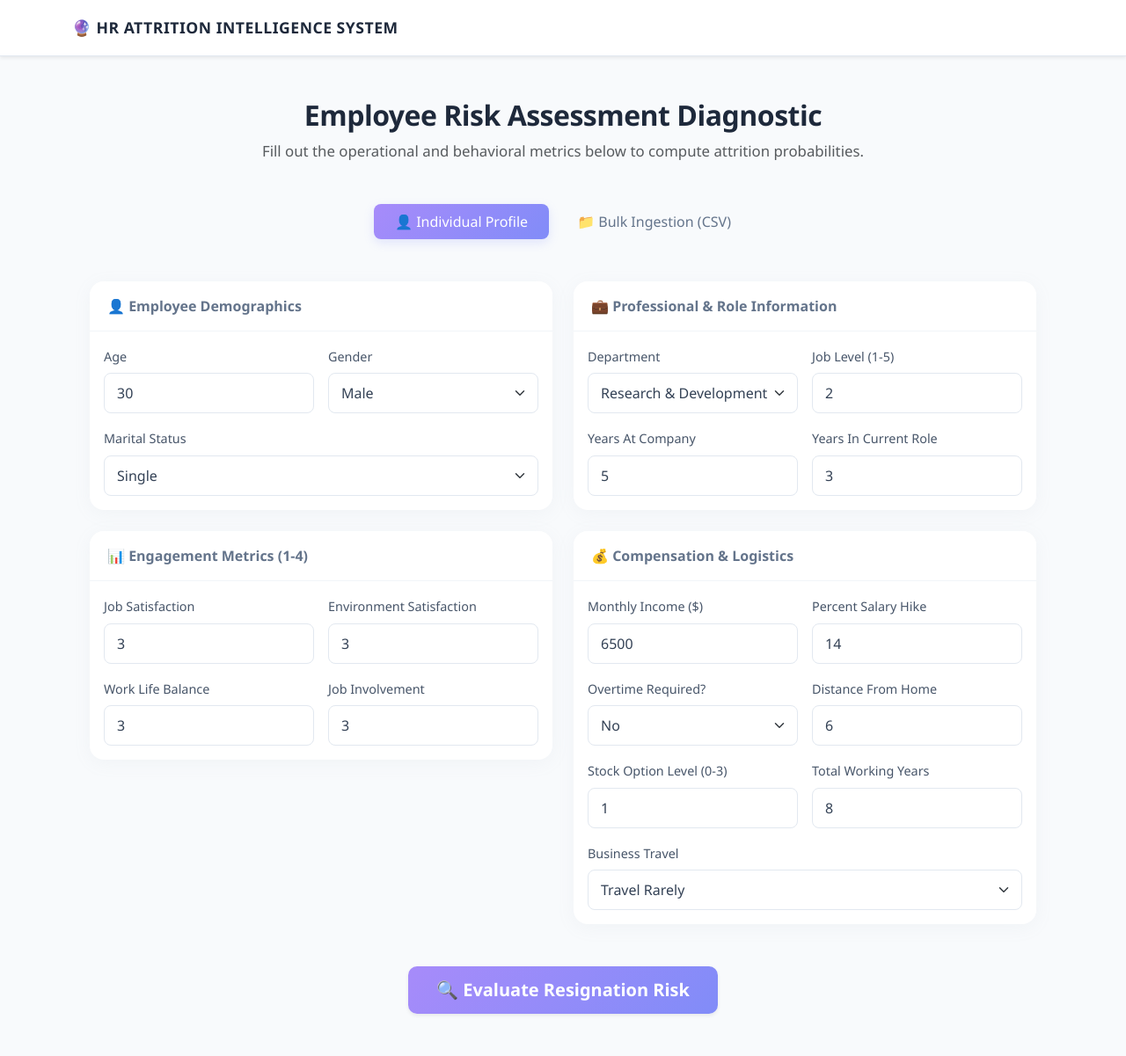
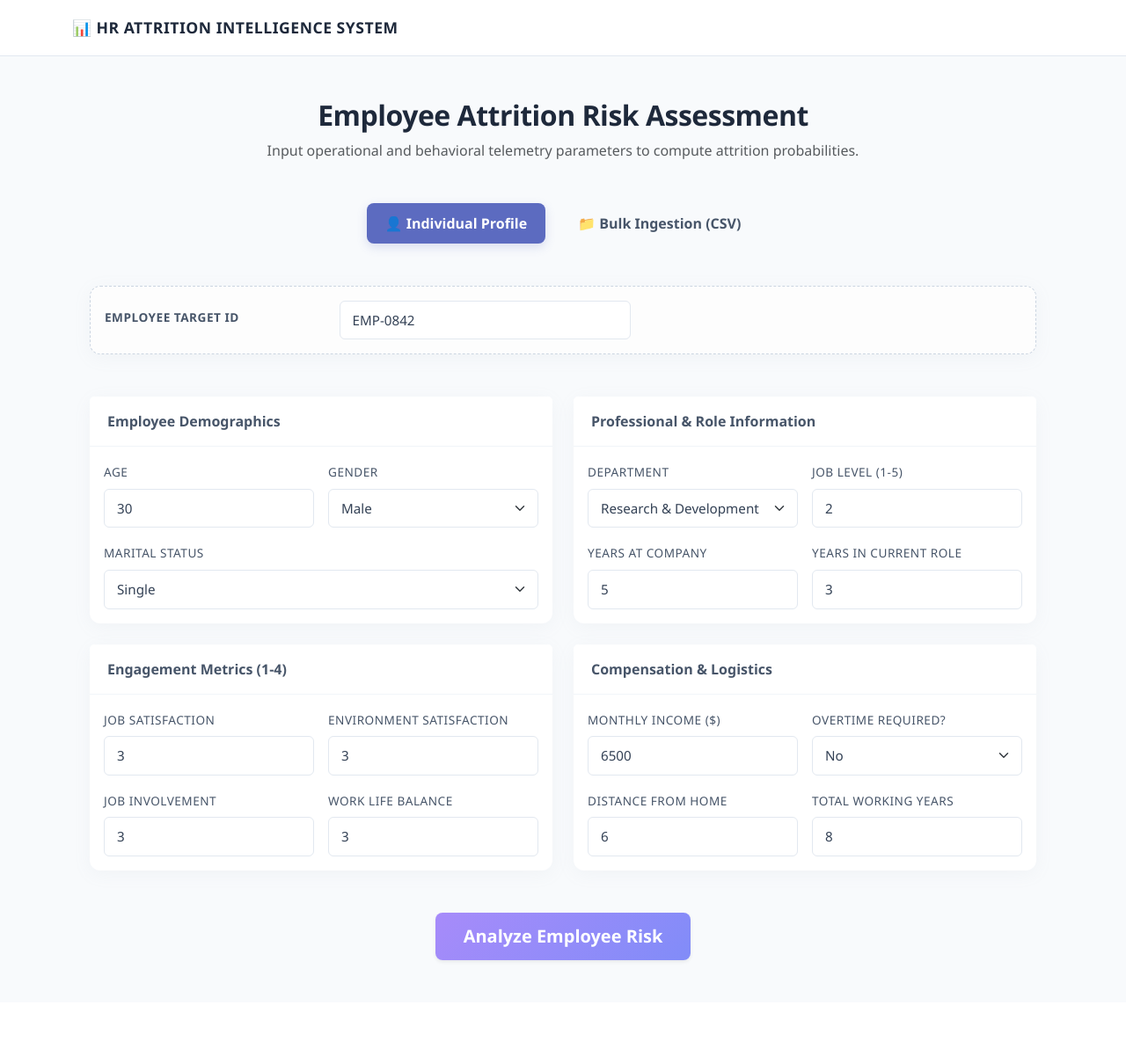
Before and after one commit to Sphurrthinaaidu-09/HR-Attrition-System, a Flask app: page / in a window 1280 px wide. Shown: the whole page at 88% size. After the commit the page ends 1095 px from the top, so only its background shows below. Run offline with Flask 3, Linux system fonts and the light colour scheme; some libraries are stand-ins or nearby versions.

Commit message:
Update index.html

```diff
--- a/templates/index.html
+++ b/templates/index.html
@@ -7,106 +7,104 @@
     <link href="https://cdn.jsdelivr.net/npm/bootstrap@5.3.0/dist/css/bootstrap.min.css" rel="stylesheet">
     <style>
         body { background-color: #f8fafc; color: #334155; font-family: 'Segoe UI', sans-serif; }
-        .card { border: none; border-radius: 16px; box-shadow: 0 4px 20px rgba(148, 163, 184, 0.08); margin-bottom: 24px; background-color: #ffffff; }
-        .card-header { background-color: #ffffff; font-weight: 600; border-bottom: 1px solid #f1f5f9; color: #64748b; padding: 16px 20px; border-top-left-radius: 16px !important; border-top-right-radius: 16px !important; }
-
-        /* Light/Pastel Theme Mode Navigation Pills */
-        .nav-pills .nav-link { color: #64748b; font-weight: 500; border-radius: 8px; transition: all 0.2s; }
-        .nav-pills .nav-link.active { background: linear-gradient(135deg, #a78bfa 0%, #818cf8 100%); color: #ffffff; box-shadow: 0 4px 12px rgba(129, 140, 248, 0.2); }
-
-        /* Light & Elegant Primary CTA Button */
-        .btn-predict { background: linear-gradient(135deg, #a78bfa 0%, #818cf8 100%); color: #ffffff; border: none; font-weight: 600; padding: 12px 32px; border-radius: 10px; transition: all 0.2s; }
+        .card { border: none; border-radius: 12px; box-shadow: 0 4px 20px rgba(148, 163, 184, 0.08); margin-bottom: 24px; background-color: #ffffff; }
+        .card-header { background-color: #ffffff; font-weight: 600; border-bottom: 1px solid #f1f5f9; color: #475569; padding: 16px 20px; border-top-left-radius: 12px; border-top-right-radius: 12px; }
+        .nav-pills .nav-link { color: #475569; font-weight: 600; border-radius: 8px; background-color: transparent; border: 1px solid transparent; padding: 10px 20px; transition: all 0.2s; }
+        .nav-pills .nav-link.active { background-color: #5c6bc0 !important; color: #ffffff !important; box-shadow: 0 4px 12px rgba(92, 107, 192, 0.2); }
+        .btn-predict { background: linear-gradient(135deg, #a78bfa 0%, #818cf8 100%); color: #ffffff; border: none; font-weight: 600; padding: 12px 32px; border-radius: 8px; transition: all 0.2s; }
         .btn-predict:hover { transform: translateY(-1px); box-shadow: 0 6px 20px rgba(129, 140, 248, 0.25); color: #ffffff; }
-
-        .form-label { font-weight: 500; font-size: 0.9rem; color: #475569; }
-        .form-control, .form-select { border: 1px solid #e2e8f0; border-radius: 8px; padding: 10px 14px; color: #334155; }
-        .form-control:focus, .form-select:focus { border-color: #a78bfa; box-shadow: 0 0 0 3px rgba(167, 139, 250, 0.15); }
+        .form-label { font-weight: 500; font-size: 0.85rem; color: #475569; text-transform: uppercase; letter-spacing: 0.5px; }
+        .form-control, .form-select { border: 1px solid #e2e8f0; border-radius: 6px; padding: 10px 14px; color: #334155; font-size: 0.95rem; }
         .navbar { background-color: #ffffff !important; border-bottom: 1px solid #e2e8f0; }
         .navbar-brand { color: #1e293b !important; font-weight: 700; font-size: 1.1rem; letter-spacing: 0.5px; }
     </style>
 </head>
 <body>
-    <nav class="navbar shadow-sm py-3">
-        <div class="container"><span class="navbar-brand mb-0 h1">🔮 HR ATTRITION INTELLIGENCE SYSTEM</span></div>
+    <nav class="navbar py-3">
+        <div class="container"><span class="navbar-brand mb-0 h1">📊 HR ATTRITION INTELLIGENCE SYSTEM</span></div>
     </nav>
 
     <div class="container my-5" style="max-width: 1100px;">
         <div class="text-center mb-5">
-            <h2 class="fw-bold" style="color: #1e293b; letter-spacing: -0.5px;">Employee Risk Assessment Diagnostic</h2>
-            <p class="text-muted" style="font-size: 1.05rem;">Fill out the operational and behavioral metrics below to compute attrition probabilities.</p>
+            <h2 class="fw-bold" style="color: #1e293b; letter-spacing: -0.5px;">Employee Attrition Risk Assessment</h2>
+            <p class="text-muted">Input operational and behavioral telemetry parameters to compute attrition probabilities.</p>
         </div>
 
-        <!-- Mode Toggle Tabs -->
         <ul class="nav nav-pills justify-content-center mb-5" id="pills-tab" role="tablist">
-            <li class="nav-item">
-                <button class="nav-link active px-4 me-2" id="single-tab" data-bs-toggle="pill" data-bs-target="#pane-single" type="button">👤 Individual Profile</button>
+            <li class="nav-item" role="presentation">
+                <button class="nav-link active me-3" id="pills-single-tab" data-bs-toggle="pill" data-bs-target="#pills-single" type="button" role="tab">👤 Individual Profile</button>
             </li>
-            <li class="nav-item">
-                <button class="nav-link px-4" id="bulk-tab" data-bs-toggle="pill" data-bs-target="#pane-bulk" type="button">📁 Bulk Ingestion (CSV)</button>
+            <li class="nav-item" role="presentation">
+                <button class="nav-link" id="pills-bulk-tab" data-bs-toggle="pill" data-bs-target="#pills-bulk" type="button" role="tab">📁 Bulk Ingestion (CSV)</button>
             </li>
         </ul>
 
         <div class="tab-content" id="pills-tabContent">
-            <!-- Tab 1: Form View -->
-            <div class="tab-pane fade show active" id="pane-single">
+            <div class="tab-pane fade show active" id="pills-single" role="tabpanel">
                 <form action="/predict" method="POST">
                     <div class="row">
+                        <div class="col-12 mb-4">
+                            <div class="card p-3" style="background-color: #fdfdfd; border: 1px dashed #cbd5e1;">
+                                <div class="row align-items-center">
+                                    <div class="col-md-3"><label class="form-label fw-bold">Employee Target ID</label></div>
+                                    <div class="col-md-4"><input type="text" name="EmployeeID" class="form-control" value="EMP-0842" required></div>
+                                </div>
+                            </div>
+                        </div>
+
                         <div class="col-md-6">
-                            <div class="card"><div class="card-header">👤 Employee Demographics</div><div class="card-body row g-3">
+                            <div class="card"><div class="card-header">Employee Demographics</div><div class="card-body row g-3">
                                 <div class="col-6"><label class="form-label">Age</label><input type="number" name="Age" class="form-control" value="30" required></div>
                                 <div class="col-6"><label class="form-label">Gender</label><select name="Gender" class="form-select"><option value="Male">Male</option><option value="Female">Female</option></select></div>
                                 <div class="col-12"><label class="form-label">Marital Status</label><select name="MaritalStatus" class="form-select"><option value="Single">Single</option><option value="Married">Married</option><option value="Divorced">Divorced</option></select></div>
                             </div></div>
                         </div>
+
                         <div class="col-md-6">
-                            <div class="card"><div class="card-header">💼 Professional & Role Information</div><div class="card-body row g-3">
+                            <div class="card"><div class="card-header">Professional & Role Information</div><div class="card-body row g-3">
                                 <div class="col-6"><label class="form-label">Department</label><select name="Department" class="form-select"><option value="R&D">Research & Development</option><option value="Sales">Sales</option></select></div>
                                 <div class="col-6"><label class="form-label">Job Level (1-5)</label><input type="number" name="JobLevel" class="form-control" min="1" max="5" value="2" required></div>
                                 <div class="col-6"><label class="form-label">Years At Company</label><input type="number" name="YearsAtCompany" class="form-control" value="5" required></div>
                                 <div class="col-6"><label class="form-label">Years In Current Role</label><input type="number" name="YearsInCurrentRole" class="form-control" value="3" required></div>
                             </div></div>
                         </div>
+
                         <div class="col-md-6">
-                            <div class="card"><div class="card-header">📊 Engagement Metrics (1-4)</div><div class="card-body row g-3">
+                            <div class="card"><div class="card-header">Engagement Metrics (1-4)</div><div class="card-body row g-3">
                                 <div class="col-6"><label class="form-label">Job Satisfaction</label><input type="number" name="JobSatisfaction" class="form-control" min="1" max="4" value="3" required></div>
                                 <div class="col-6"><label class="form-label">Environment Satisfaction</label><input type="number" name="EnvironmentSatisfaction" class="form-control" min="1" max="4" value="3" required></div>
+                                <div class="col-6"><label class="form-label">Job Involvement</label><input type="number" name="JobInvolvement" class="form-control" min="1" max="4" value="3" required></div>
                                 <div class="col-6"><label class="form-label">Work Life Balance</label><input type="number" name="WorkLifeBalance" class="form-control" min="1" max="4" value="3" required></div>
-                                <div class="col-6"><label class="form-label">Job Involvement</label><input type="number" name="JobInvolvement" class="form-control" min="1" max="4" value="3" required></div>
                             </div></div>
                         </div>
+
                         <div class="col-md-6">
-                            <div class="card"><div class="card-header">💰 Compensation & Logistics</div><div class="card-body row g-3">
+                            <div class="card"><div class="card-header">Compensation & Logistics</div><div class="card-body row g-3">
                                 <div class="col-6"><label class="form-label">Monthly Income ($)</label><input type="number" name="MonthlyIncome" class="form-control" value="6500" required></div>
-                                <div class="col-6"><label class="form-label">Percent Salary Hike</label><input type="number" name="PercentSalaryHike" class="form-control" value="14" required></div>
                                 <div class="col-6"><label class="form-label">Overtime Required?</label><select name="OverTime" class="form-select"><option value="No">No</option><option value="Yes">Yes</option></select></div>
                                 <div class="col-6"><label class="form-label">Distance From Home</label><input type="number" name="DistanceFromHome" class="form-control" value="6" required></div>
-                                <div class="col-6"><label class="form-label">Stock Option Level (0-3)</label><input type="number" name="StockOptionLevel" class="form-control" min="0" max="3" value="1" required></div>
                                 <div class="col-6"><label class="form-label">Total Working Years</label><input type="number" name="TotalWorkingYears" class="form-control" value="8" required></div>
-                                <div class="col-12"><label class="form-label">Business Travel</label><select name="BusinessTravel" class="form-select"><option value="Rarely">Travel Rarely</option><option value="Frequently">Travel Frequently</option></select></div>
                             </div></div>
                         </div>
                     </div>
-                    <div class="text-center mt-4"><button type="submit" class="btn btn-predict btn-lg shadow-sm">🔍 Evaluate Resignation Risk</button></div>
+                    <div class="text-center mt-4"><button type="submit" class="btn btn-predict btn-lg shadow-sm">Analyze Employee Risk</button></div>
                 </form>
             </div>
 
-            <!-- Tab 2: Bulk CSV Upload -->
-            <div class="tab-pane fade" id="pane-bulk">
+            <div class="tab-pane fade" id="pills-bulk" role="tabpanel">
                 <div class="card p-5 text-center" style="max-width: 600px; margin: 0 auto;">
                     <form action="/predict" method="POST" enctype="multipart/form-data">
                         <div class="my-4">
-                            <div class="fs-1 text-muted mb-2">📥</div>
-                            <label class="form-label fw-bold d-block mb-3" style="font-size: 1.1rem;">Upload Workforce Data Sheet (.csv)</label>
+                            <label class="form-label fw-bold d-block mb-3" style="font-size: 1.05rem; color:#1e293b;">Upload Workforce Data Sheet (.csv)</label>
                             <input type="file" name="csv_file" class="form-control w-85 mx-auto" accept=".csv" required>
                         </div>
-                        <p class="text-muted small px-3">Make sure your CSV column headers align with standard properties (Age, OverTime, MonthlyIncome, etc.)</p>
-                        <button type="submit" class="btn btn-predict mt-3">⚡ Generate Batch Forecast Reports</button>
+                        <p class="text-muted small px-3">Ensure file headers parse matching telemetry markers correctly.</p>
+                        <button type="submit" class="btn btn-predict mt-3">⚡ Generate Risk Report</button>
                     </form>
                 </div>
             </div>
         </div>
     </div>
-
     <script src="https://cdn.jsdelivr.net/npm/bootstrap@5.3.0/dist/js/bootstrap.bundle.min.js"></script>
 </body>
 </html>
```
